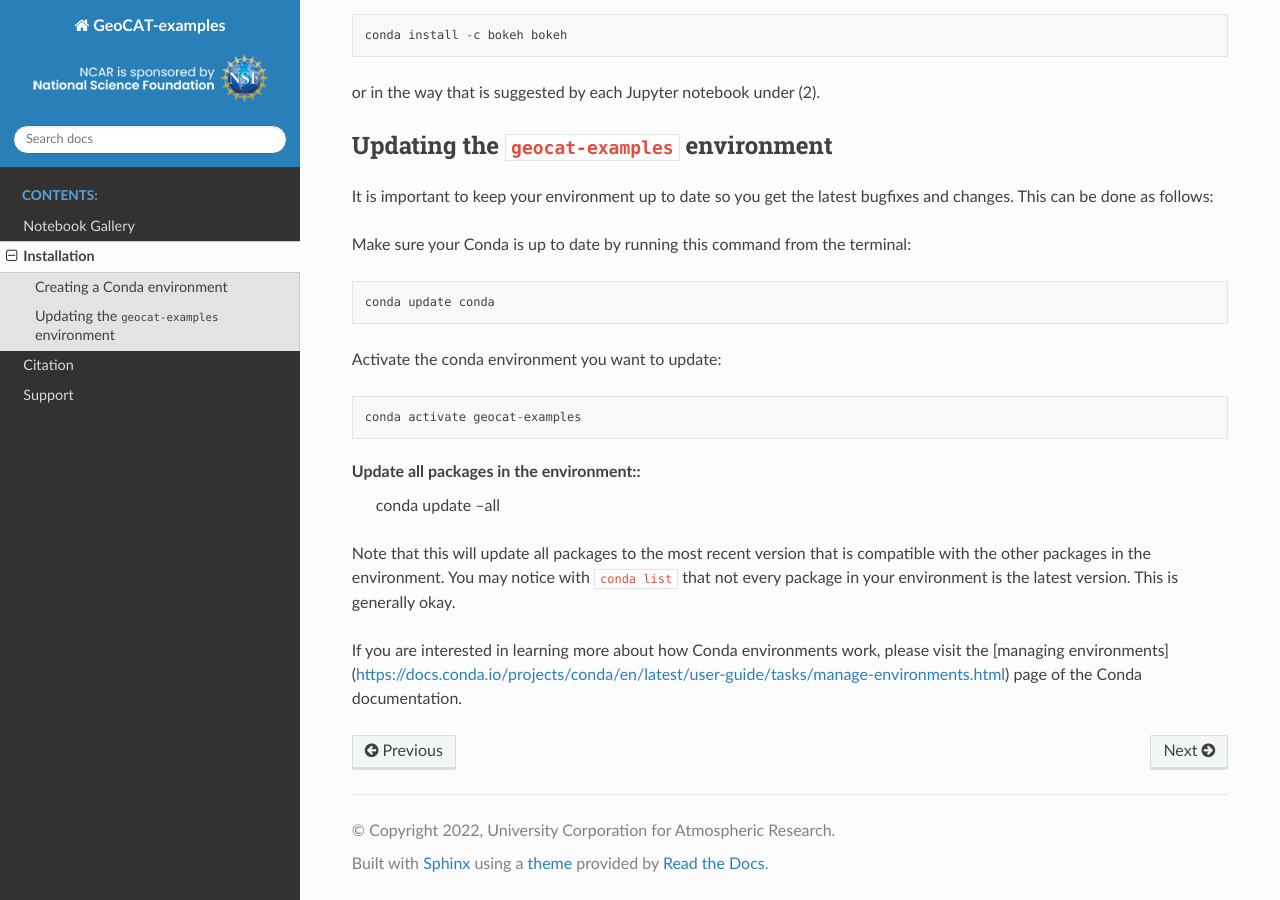
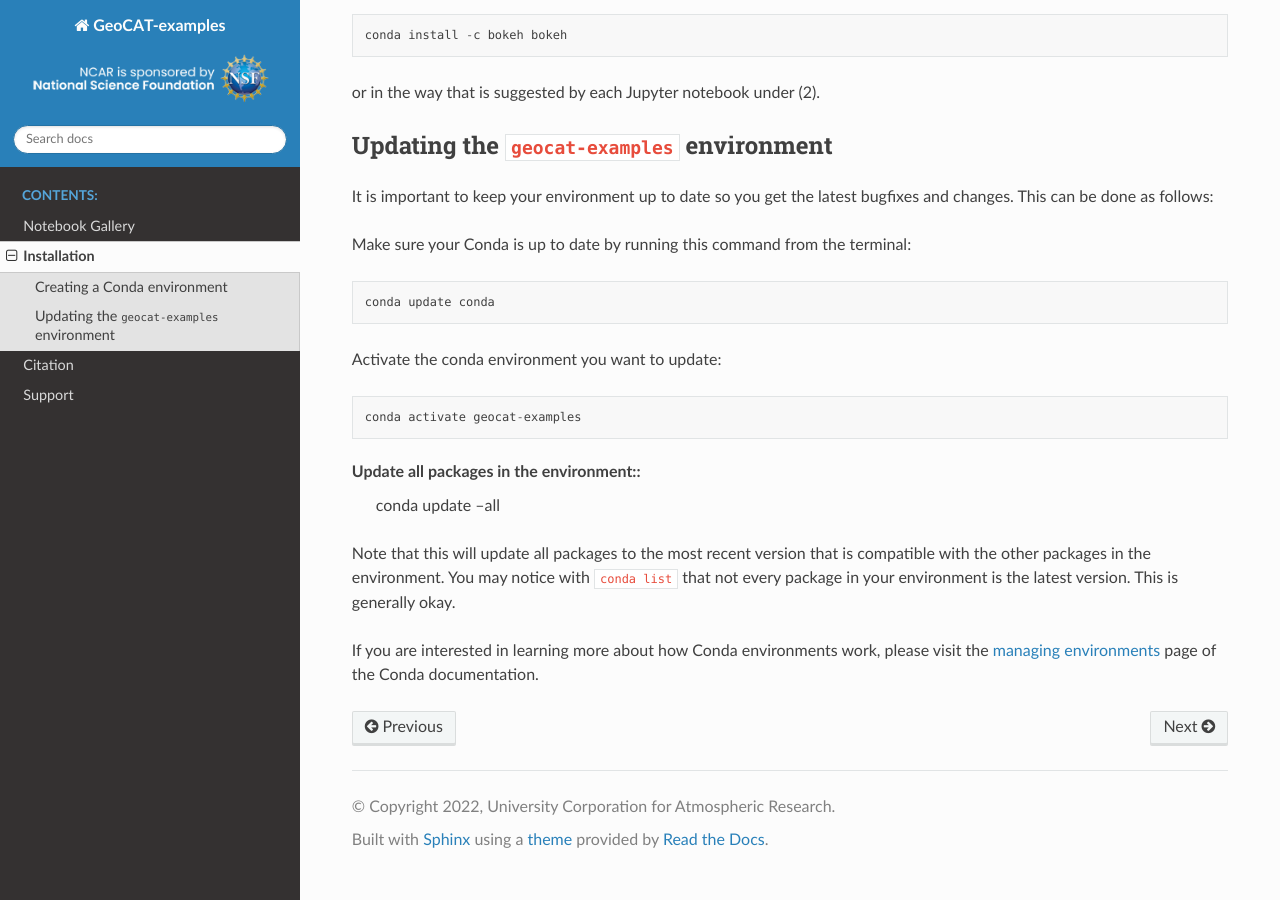
Before and after one commit to NCAR/geocat-examples, a Sphinx documentation site: the page built from docs/install.rst, in a window 1280 px wide and 900 px high, scrolled down 961 px. Built offline with Sphinx 7.4.7 and the Read the Docs theme 2.0.0, drawn with Linux system fonts in a browser that asks for light colours; pages that are not in the unit, such as notebooks, are missing from menus.

Commit message:
Fix link
Co-authored-by: Anissa Zacharias <anissaz@ucar.edu>

```diff
--- a/docs/install.rst
+++ b/docs/install.rst
@@ -66,5 +66,5 @@
 This is generally okay.
 
 If you are interested in learning more about how Conda environments work, please visit
-the [managing environments](https://docs.conda.io/projects/conda/en/latest/user-guide/tasks/manage-environments.html)
+the `managing environments <https://docs.conda.io/projects/conda/en/latest/user-guide/tasks/manage-environments.html>`_
 page of the Conda documentation.
```
